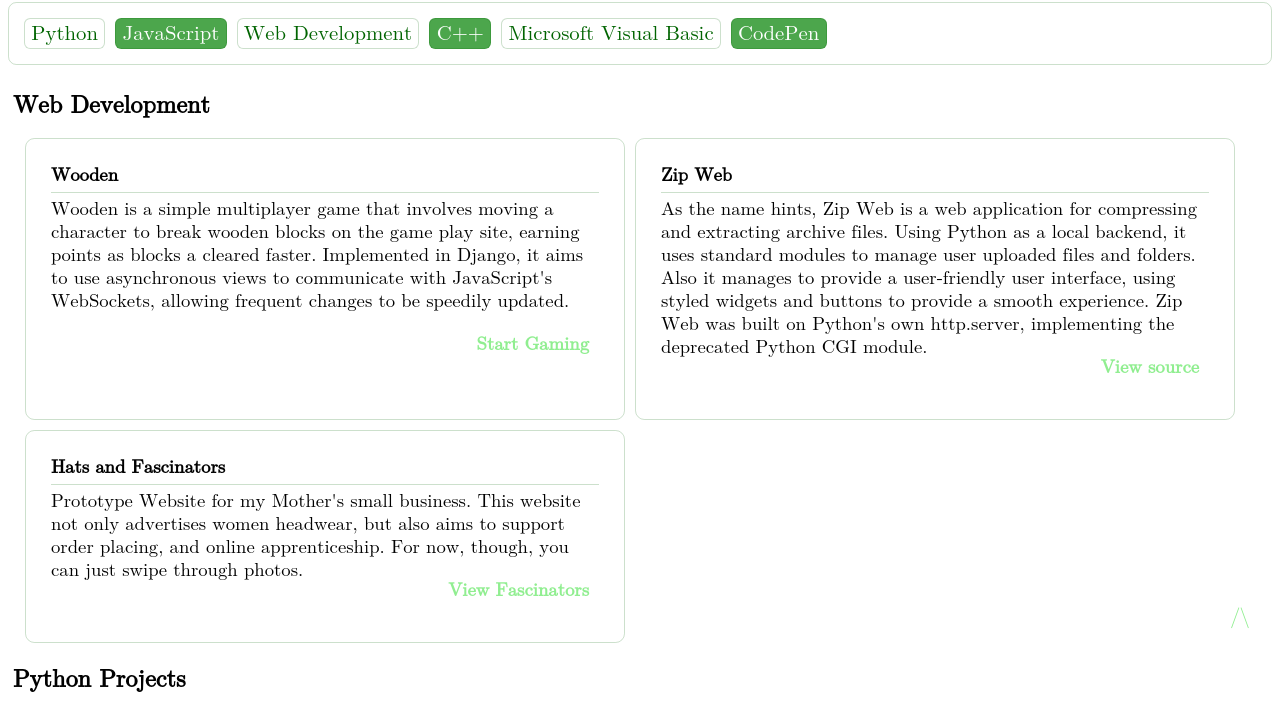
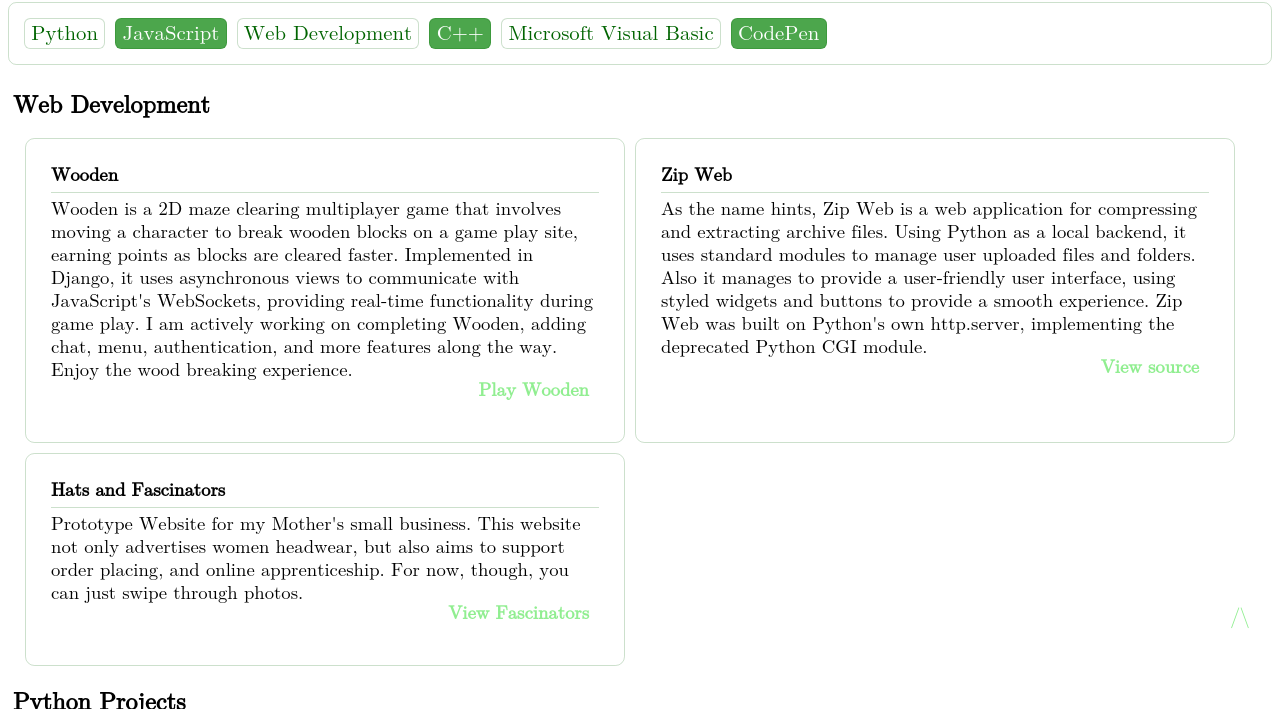
Before and after one commit to DanielOnGitHub17/DanielOnGitHub17.github.io, a plain HTML site: page projects/index.html in a window 1280 px wide. Shown: the part 91-800 px from the top of the page. Drawn offline with Linux system fonts and the light colour scheme.

Commit message:
Update on Wooden, provided new link and in-development features.

```diff
--- a/projects/index.html
+++ b/projects/index.html
@@ -24,11 +24,13 @@
     <div>
       <p>
         <span>Wooden</span>
-        Wooden is a simple multiplayer game that involves moving a character to break
-        wooden blocks on the game play site, earning points as blocks a cleared faster.
-        Implemented in Django, it aims to use asynchronous views to communicate
-        with JavaScript's WebSockets, allowing frequent changes to be speedily updated.
-        <a href="https://danielfirstwebsite.pythonanywhere.com">Start Gaming</a>
+        Wooden is a 2D maze clearing multiplayer game that involves moving a character to break
+        wooden blocks on a game play site, earning points as blocks are cleared faster.
+        Implemented in Django, it uses asynchronous views to communicate
+        with JavaScript's WebSockets, providing real-time functionality during game play.
+        I am actively working on completing Wooden, adding chat, menu, authentication, and more features
+        along the way. Enjoy the wood breaking experience.
+        <a href="https://wooden.up.railway.app/">Play Wooden</a>
       </p>
 
       <p>
```
